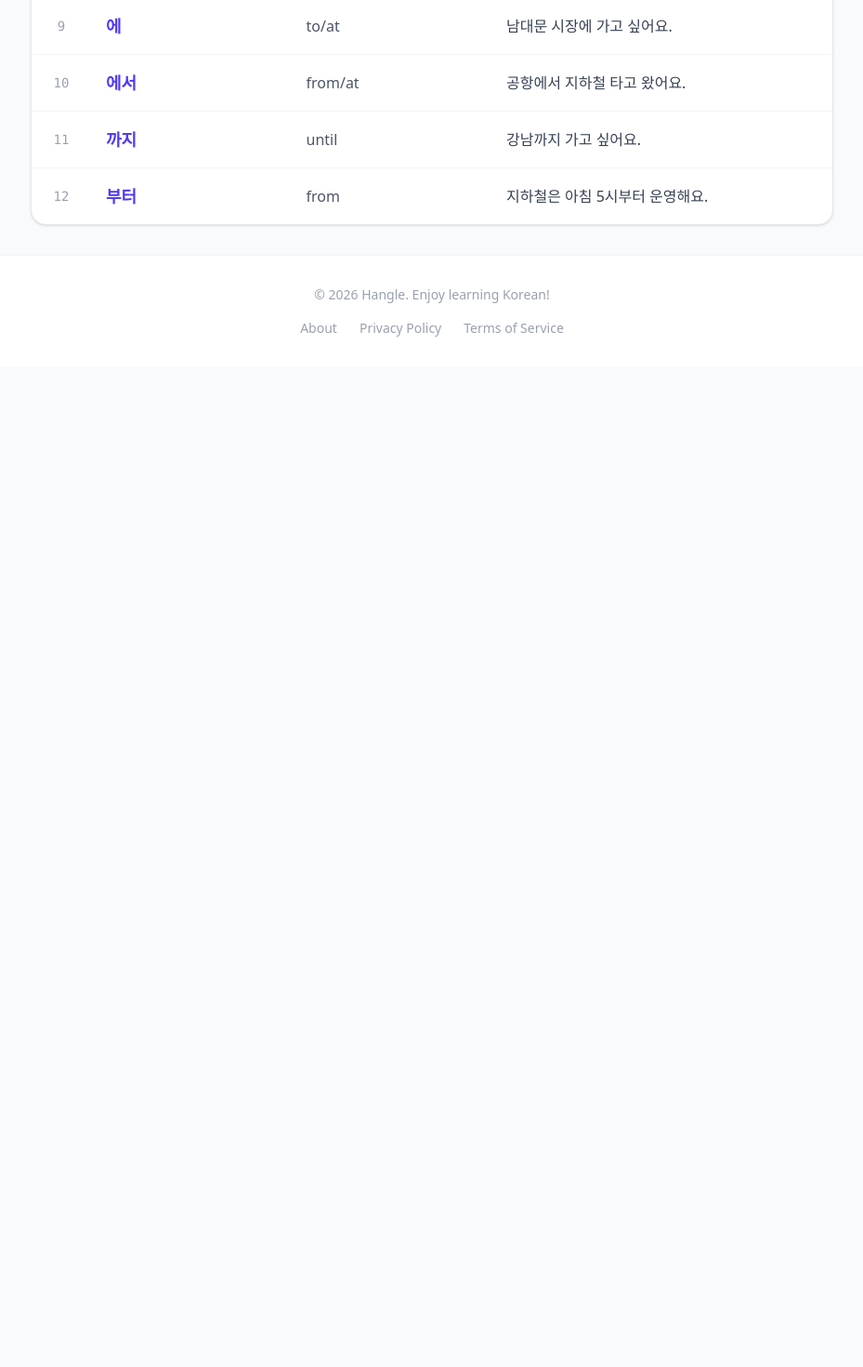
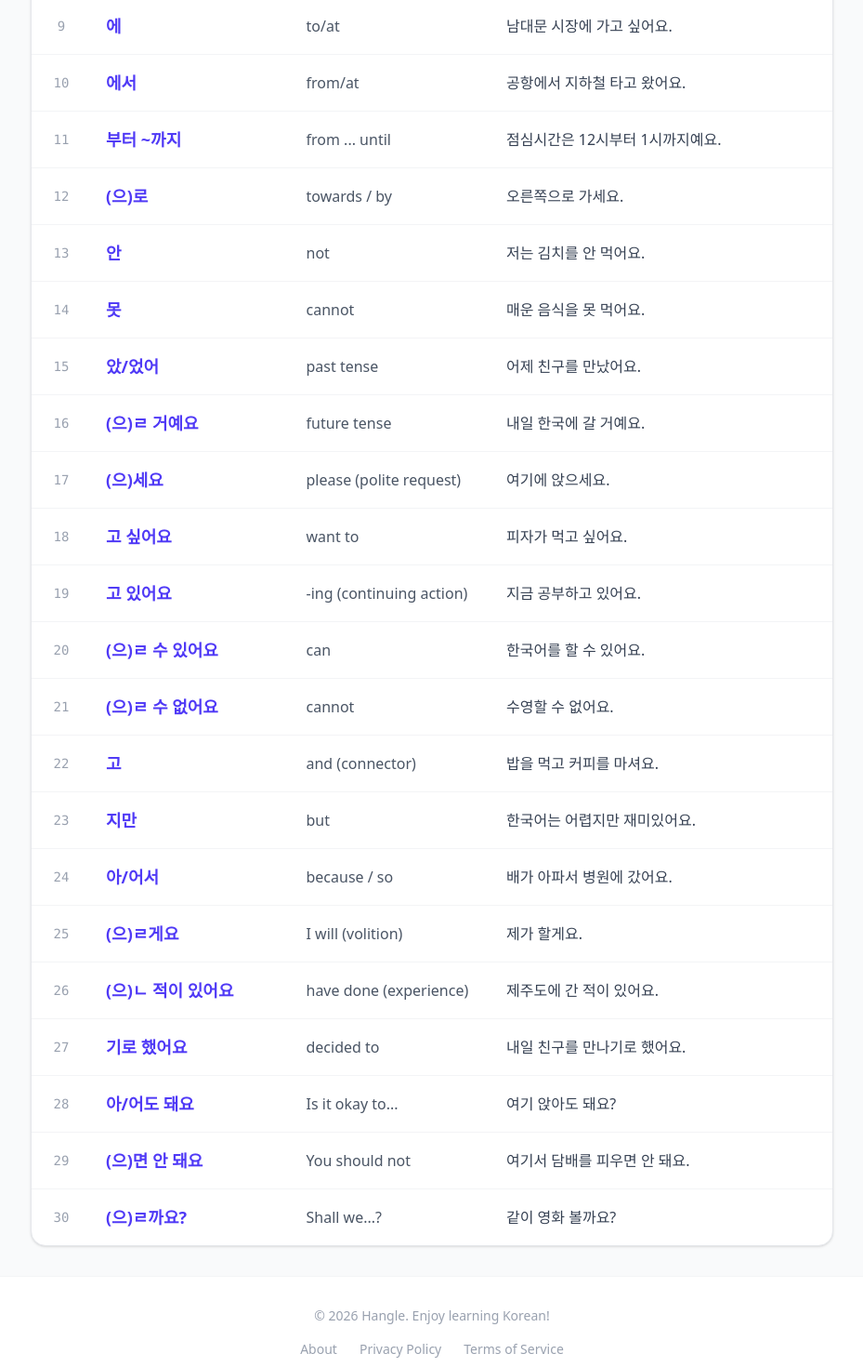
Before and after one commit to hoyakdh/hangle, a React (Vite) app: page /guide/grammar in a window 1280 px wide. Shown: the part 760-2230 px from the top of the page at 93% size, without its empty margins (175-1104 px from the left). Before the commit the page ends 1155 px from the top, so only its background shows below. Built offline with nearby package versions, Linux system fonts and the light colour scheme.

Commit message:
Expand grammar guide with 30 essential patterns for EN/ES/JA

```diff
--- a/src/data/guideData.ts
+++ b/src/data/guideData.ts
@@ -73,23 +73,26 @@ export const guideData = {
             { id: 8, expression: "도", meaning: "also / as well", example: "내일도 오늘도 비가 와요." },
             { id: 9, expression: "에", meaning: "to/at", example: "남대문 시장에 가고 싶어요." },
             { id: 10, expression: "에서", meaning: "from/at", example: "공항에서 지하철 타고 왔어요." },
-            // ... truncated for brevity, but I should probably keep the top 10 or so for now as verifying all 84 items translations is huge.
-            // Wait, for grammar, the "meaning" is the only thing that needs translation.
-            // I will implement a subset or try to translate them.
-            // Given the task size, I will keep the full list but only translate strictly necessary parts.
-            // Since the user asked for "pages made so far", I should probably do my best to provide translations.
-            // I'll stick to the original logic: I can just translate the meaning strings.
-            // To save context window space, I will re-implement the full file but with the new structure.
-            // I'll do a smart thing: leave grammar as a single list but add translation fields if possible?
-            // No, separate lists is cleaner.
-            // I will use a smaller subset for demonstration if the file is too big, but the user wants the content.
-            // I'll convert the grammar items to be language specific.
-            { id: 11, expression: "까지", meaning: "until", example: "강남까지 가고 싶어요." },
-            { id: 12, expression: "부터", meaning: "from", example: "지하철은 아침 5시부터 운영해요." },
-            // ... Assuming I can't generate all 84 in all languages instantly without bloating the file.
-            // I'll add a comment that this list is shortened for now, or just do the first 20.
-            // Actually, the user provided 84 items. I should ideally keep them.
-            // I'll try to keep the file size manageable.
+            { id: 11, expression: "부터 ~까지", meaning: "from ... until", example: "점심시간은 12시부터 1시까지예요." },
+            { id: 12, expression: "(으)로", meaning: "towards / by", example: "오른쪽으로 가세요." },
+            { id: 13, expression: "안", meaning: "not", example: "저는 김치를 안 먹어요." },
+            { id: 14, expression: "못", meaning: "cannot", example: "매운 음식을 못 먹어요." },
+            { id: 15, expression: "았/었어", meaning: "past tense", example: "어제 친구를 만났어요." },
+            { id: 16, expression: "(으)ㄹ 거예요", meaning: "future tense", example: "내일 한국에 갈 거예요." },
+            { id: 17, expression: "(으)세요", meaning: "please (polite request)", example: "여기에 앉으세요." },
+            { id: 18, expression: "고 싶어요", meaning: "want to", example: "피자가 먹고 싶어요." },
+            { id: 19, expression: "고 있어요", meaning: "-ing (continuing action)", example: "지금 공부하고 있어요." },
+            { id: 20, expression: "(으)ㄹ 수 있어요", meaning: "can", example: "한국어를 할 수 있어요." },
+            { id: 21, expression: "(으)ㄹ 수 없어요", meaning: "cannot", example: "수영할 수 없어요." },
+            { id: 22, expression: "고", meaning: "and (connector)", example: "밥을 먹고 커피를 마셔요." },
+            { id: 23, expression: "지만", meaning: "but", example: "한국어는 어렵지만 재미있어요." },
+            { id: 24, expression: "아/어서", meaning: "because / so", example: "배가 아파서 병원에 갔어요." },
+            { id: 25, expression: "(으)ㄹ게요", meaning: "I will (volition)", example: "제가 할게요." },
+            { id: 26, expression: "(으)ㄴ 적이 있어요", meaning: "have done (experience)", example: "제주도에 간 적이 있어요." },
+            { id: 27, expression: "기로 했어요", meaning: "decided to", example: "내일 친구를 만나기로 했어요." },
+            { id: 28, expression: "아/어도 돼요", meaning: "Is it okay to...", example: "여기 앉아도 돼요?" },
+            { id: 29, expression: "(으)면 안 돼요", meaning: "You should not", example: "여기서 담배를 피우면 안 돼요." },
+            { id: 30, expression: "(으)ㄹ까요?", meaning: "Shall we...?", example: "같이 영화 볼까요?" }
         ],
         mistakes: [
             {
@@ -194,15 +197,33 @@ export const guideData = {
             { id: 1, expression: "이/가", meaning: "es [partícula de sujeto]", example: "이름이 뭐예요?" },
             { id: 2, expression: "은/는", meaning: "es / soy [partícula de tema]", example: "날씨가 좋아요." },
             { id: 3, expression: "을/를", meaning: "[partícula de objeto]", example: "저는 미국사람이에요." },
-            // Simplified list for ES/JA due to constraints, or reuse logic?
-            // Since it's a huge list, I'll provide top items.
             { id: 4, expression: "와/과", meaning: "y", example: "책을 읽어요." },
             { id: 5, expression: "(이)랑", meaning: "y", example: "소설책과 교과서를 가져왔어요." },
             { id: 6, expression: "(이)랑", meaning: "con", example: "친구랑 같이 왔어요." },
             { id: 7, expression: "하고", meaning: "y", example: "양념 치킨하고 맥주 주세요." },
             { id: 8, expression: "도", meaning: "también", example: "내일도 오늘도 비가 와요." },
             { id: 9, expression: "에", meaning: "a/en", example: "남대문 시장에 가고 싶어요." },
-            { id: 10, expression: "에서", meaning: "de/en", example: "공항에서 지하철 타고 왔어요." }
+            { id: 10, expression: "에서", meaning: "de/en", example: "공항에서 지하철 타고 왔어요." },
+            { id: 11, expression: "부터 ~까지", meaning: "desde ... hasta", example: "점심시간은 12시부터 1시까지예요." },
+            { id: 12, expression: "(으)로", meaning: "hacia / por", example: "오른쪽으로 가세요." },
+            { id: 13, expression: "안", meaning: "no", example: "저는 김치를 안 먹어요." },
+            { id: 14, expression: "못", meaning: "no poder", example: "매운 음식을 못 먹어요." },
+            { id: 15, expression: "았/었어", meaning: "pasado", example: "어제 친구를 만났어요." },
+            { id: 16, expression: "(으)ㄹ 거예요", meaning: "futuro", example: "내일 한국에 갈 거예요." },
+            { id: 17, expression: "(으)세요", meaning: "por favor (petición)", example: "여기에 앉으세요." },
+            { id: 18, expression: "고 싶어요", meaning: "querer", example: "피자가 먹고 싶어요." },
+            { id: 19, expression: "고 있어요", meaning: "estar ...-ando/-iendo", example: "지금 공부하고 있어요." },
+            { id: 20, expression: "(으)ㄹ 수 있어요", meaning: "poder", example: "한국어를 할 수 있어요." },
+            { id: 21, expression: "(으)ㄹ 수 없어요", meaning: "no poder", example: "수영할 수 없어요." },
+            { id: 22, expression: "고", meaning: "y (conector)", example: "밥을 먹고 커피를 마셔요." },
+            { id: 23, expression: "지만", meaning: "pero", example: "한국어는 어렵지만 재미있어요." },
+            { id: 24, expression: "아/어서", meaning: "porque / así que", example: "배가 아파서 병원에 갔어요." },
+            { id: 25, expression: "(으)ㄹ게요", meaning: "Lo haré (voluntad)", example: "제가 할게요." },
+            { id: 26, expression: "(으)ㄴ 적이 있어요", meaning: "haber hecho (experiencia)", example: "제주도에 간 적이 있어요." },
+            { id: 27, expression: "기로 했어요", meaning: "decidir", example: "내일 친구를 만나기로 했어요." },
+            { id: 28, expression: "아/어도 돼요", meaning: "¿Se puede...?", example: "여기 앉아도 돼요?" },
+            { id: 29, expression: "(으)면 안 돼요", meaning: "No se debe", example: "여기서 담배를 피우면 안 돼요." },
+            { id: 30, expression: "(으)ㄹ까요?", meaning: "¿Deberíamos...?", example: "같이 영화 볼까요?" }
         ],
         mistakes: [
             {
@@ -308,12 +329,32 @@ export const guideData = {
             { id: 2, expression: "은/는", meaning: "〜は [主題助詞]", example: "날씨가 좋아요." },
             { id: 3, expression: "을/를", meaning: "〜を [目的格助詞]", example: "저는 미국사람이에요." },
             { id: 4, expression: "와/과", meaning: "〜と", example: "책을 읽어요." },
-            { id: 5, expression: "(이)랑", meaning: "〜と", example: "소설책과 교과서를 가져왔어요." },
+            { id: 5, expression: "(이)랑", meaning: "〜と", example: "소설책と教科書を持ってきました。" },
             { id: 6, expression: "(이)랑", meaning: "〜と (一緒に)", example: "친구랑 같이 왔어요." },
             { id: 7, expression: "하고", meaning: "〜と", example: "양념 치킨하고 맥주 주세요." },
             { id: 8, expression: "도", meaning: "〜も", example: "내일도 오늘도 비가 와요." },
             { id: 9, expression: "에", meaning: "〜に/〜へ", example: "남대문 시장에 가고 싶어요." },
-            { id: 10, expression: "에서", meaning: "〜で/〜から", example: "공항에서 지하철 타고 왔어요." }
+            { id: 10, expression: "에서", meaning: "〜で/〜から", example: "공항에서 지하철 타고 왔어요." },
+            { id: 11, expression: "부터 ~까지", meaning: "〜から 〜まで", example: "점심시간은 12시부터 1시까지예요." },
+            { id: 12, expression: "(으)로", meaning: "〜へ / 〜で", example: "오른쪽으로 가세요." },
+            { id: 13, expression: "안", meaning: "〜ない (否定)", example: "저는 김치를 안 먹어요." },
+            { id: 14, expression: "못", meaning: "〜できない (不可能)", example: "매운 음식을 못 먹어요." },
+            { id: 15, expression: "았/었어", meaning: "〜ました (過去形)", example: "어제 친구를 만났어요." },
+            { id: 16, expression: "(으)ㄹ 거예요", meaning: "〜するつもりです (未来)", example: "내일 한국에 갈 거예요." },
+            { id: 17, expression: "(으)세요", meaning: "〜してください", example: "여기에 앉으세요." },
+            { id: 18, expression: "고 싶어요", meaning: "〜したいです", example: "피자가 먹고 싶어요." },
+            { id: 19, expression: "고 있어요", meaning: "〜しています (進行形)", example: "지금 공부하고 있어요." },
+            { id: 20, expression: "(으)ㄹ 수 있어요", meaning: "〜できます (可能)", example: "한국어를 할 수 있어요." },
+            { id: 21, expression: "(으)ㄹ 수 없어요", meaning: "〜できません (不可能)", example: "수영할 수 없어요." },
+            { id: 22, expression: "고", meaning: "〜て (連結)", example: "밥을 먹고 커피를 마셔요." },
+            { id: 23, expression: "지만", meaning: "〜ですが (逆接)", example: "한국어는 어렵지만 재미있어요." },
+            { id: 24, expression: "아/어서", meaning: "〜ので / 〜して", example: "배가 아파서 병원에 갔어요." },
+            { id: 25, expression: "(으)ㄹ게요", meaning: "〜します (意志)", example: "제가 할게요." },
+            { id: 26, expression: "(으)ㄴ 적이 있어요", meaning: "〜したことがあります (経験)", example: "제주도에 간 적이 있어요." },
+            { id: 27, expression: "기로 했어요", meaning: "〜することにしました", example: "내일 친구를 만나기로 했어요." },
+            { id: 28, expression: "아/어도 돼요", meaning: "〜してもいいですか", example: "여기 앉아도 돼요?" },
+            { id: 29, expression: "(으)면 안 돼요", meaning: "〜してはいけません", example: "여기서 담배를 피우면 안 돼요." },
+            { id: 30, expression: "(으)ㄹ까요?", meaning: "〜しましょうか？", example: "같이 영화 볼까요?" }
         ],
         mistakes: [
             {
```
